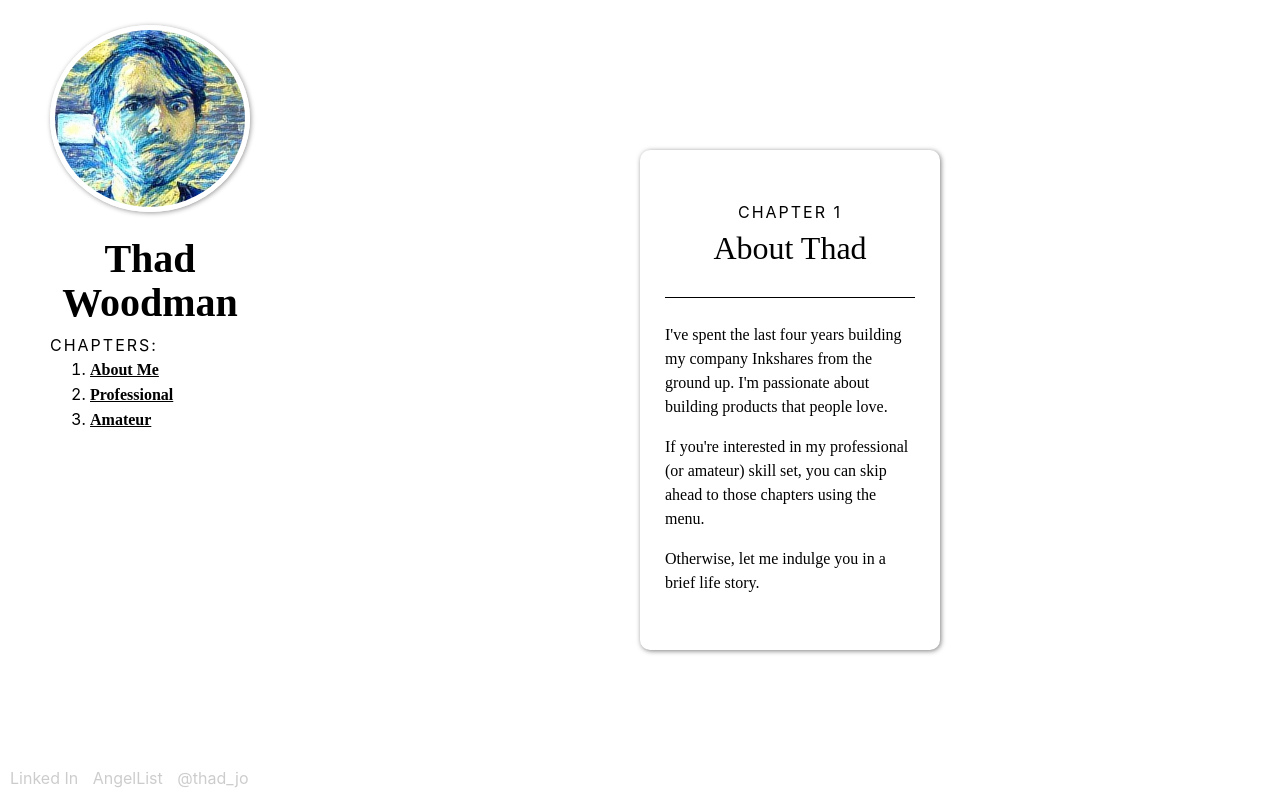
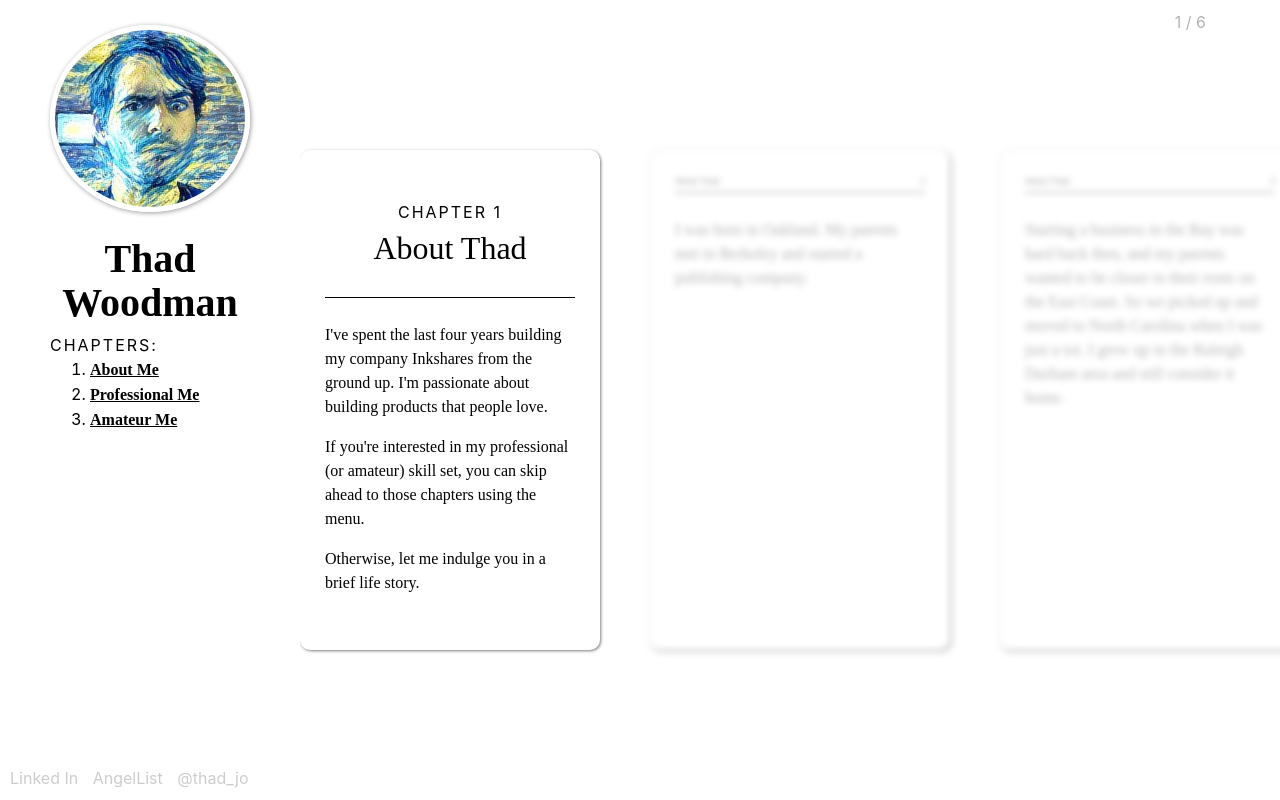
Before and after one commit to thadwoodman/fyi, a plain HTML site: page index.html in a window 1280 px wide. Drawn offline with nearby package versions, Linux system fonts and the light colour scheme; a web font is replaced by a local one.

Commit message:
styling and js stuff

```diff
--- a/assets/css/main.sass
+++ b/assets/css/main.sass
@@ -66,8 +66,9 @@ body
         padding: 25px
         background: white
         border-radius: 10px
-        border: 1px sold whitesmoke
-        box-shadow: 1px 1px 5px rgba(1,1,1,.5)
+        margin-right: 50px
+        box-shadow: 1px 1px 3px rgba(1,1,1,.5)
+        filter: blur(3px)
         .page-header
           font-size: .5em
           color: rgba(1,1,1,.4)
@@ -96,11 +97,14 @@ body
         &.active
           color: black
           border-color: black
+          filter: blur(0px)
       // end page
       .page-counter
-        position: absolute
+        position: fixed
         top: 0
-        right: 0
+        right: 5%
+        padding: 10px
+        color: rgba(1,1,1,.3)
 
   .social-links-container
     position: absolute
--- a/assets/js/main.js
+++ b/assets/js/main.js
@@ -20,6 +20,12 @@ $(function(){
         $('<div>').addClass('chapter-name').html(chapter.data().name)
       )
       pages.eq(0).prepend(chapterHeader);
+
+      //initialize page counter
+      var pageCounter = $('<div>').addClass('page-counter');
+      chapter.prepend(pageCounter);
+
+      updatePageCounter();
 
 
       // setup each page
@@ -81,17 +87,17 @@ $(function(){
         makeActive(page);
         // scroll to page
 
-        var currentScrollPos = chapter.scrollLeft();
         // should equal [left offset of page] - [page width] + current position - initial buffer
-
-        console.log("currentScrollPos: " + currentScrollPos +  " | page.offset().left:" + page.offset().left )
         var scrollDistance = (
-            currentScrollPos
+            chapter.scrollLeft()
           + page.offset().left
           - page.outerWidth()
           - parseInt(page.css('margin-left'))
         );
-        $(chapter).animate({scrollLeft: scrollDistance}, 250, 'swing');
+        $(chapter).animate({scrollLeft: scrollDistance}, 250, 'swing', function(){
+          //callback
+          updatePageCounter();
+        });
       }
 
       //assign active class to page
@@ -105,12 +111,17 @@ $(function(){
         }
       }
 
+      // updates counter
+      function updatePageCounter(){
+        pageCounter.html((currentPosition() + 1) +  " / " + pages.length);
+      }
+
       function initializePage(page){
 
         // create buffer in margin to center each page
-        var centeringBuffer = ((chapter.outerWidth() - $(page).outerWidth()) / 2);
-        var margin = "0px " + centeringBuffer + "px";
-        $(page).css({margin: margin});
+        // var centeringBuffer = ((chapter.outerWidth() - $(page).outerWidth()) / 2);
+        // var margin = "0px " + centeringBuffer + "px";
+        // $(page).css({margin: margin});
 
         //
         var pageNumber = pages.index(page) + 1;
@@ -123,7 +134,7 @@ $(function(){
           page.prepend(pageHeader[0]);
         }
 
-      }
+      } // ends initializePage
 
     } // ends initializeChapter
   }
--- a/index.html
+++ b/index.html
@@ -29,8 +29,8 @@
         <div class="chapter-list-title">Chapters:</div>
         <ol class='chapter-list'>
           <li> <a href="/about_me" data-behavior='get-chapter'>About Me</a> </li>
-          <li> <a href="/professional" data-behavior='get-chapter'>Professional</a> </li>
-          <li> <a href="/amateur" data-behavior='get-chapter'>Amateur</a> </li>
+          <li> <a href="/professional" data-behavior='get-chapter'>Professional Me</a> </li>
+          <li> <a href="/amateur" data-behavior='get-chapter'>Amateur Me</a> </li>
         </ol>
       </div>
       <div class="social-links-container">
```
Also changed, not shown: assets/css/main.css, 1 other file.
